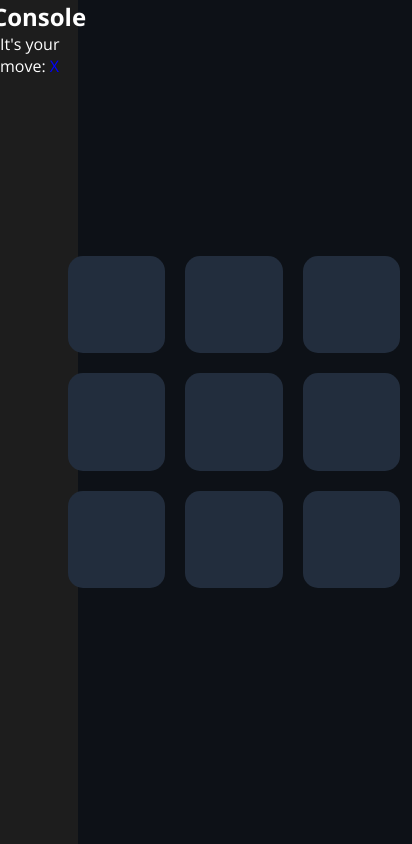
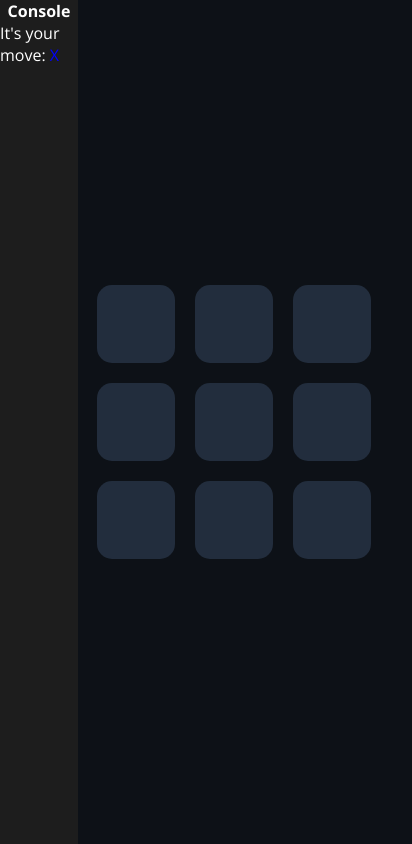
Before and after one commit to zdearo/Tic-Tac-Toe-JS, a plain HTML site: page index.html in a window 390 px wide. Shown: the whole page, 412 px wide, since content can reach past the window. Drawn offline with nearby package versions, Linux system fonts and the light colour scheme.

Commit message:
Atualizar responsividade e estilos do cabeçalho no arquivo style.css

```diff
--- a/style.css
+++ b/style.css
@@ -22,6 +22,10 @@ header {
   justify-content: flex-start;
   align-items: center;
   height: 100%;
+}
+
+header h2{
+  font-size: 1em;
 }
 
 header .text{
@@ -105,8 +109,8 @@ main{
 
 @media (max-width: 768px){
   .table .row .square{
-    width: 25vw;
-    height: 25vw;
+    width: 20vw;
+    height: 20vw;
     margin: 10px;
   }
 
```
